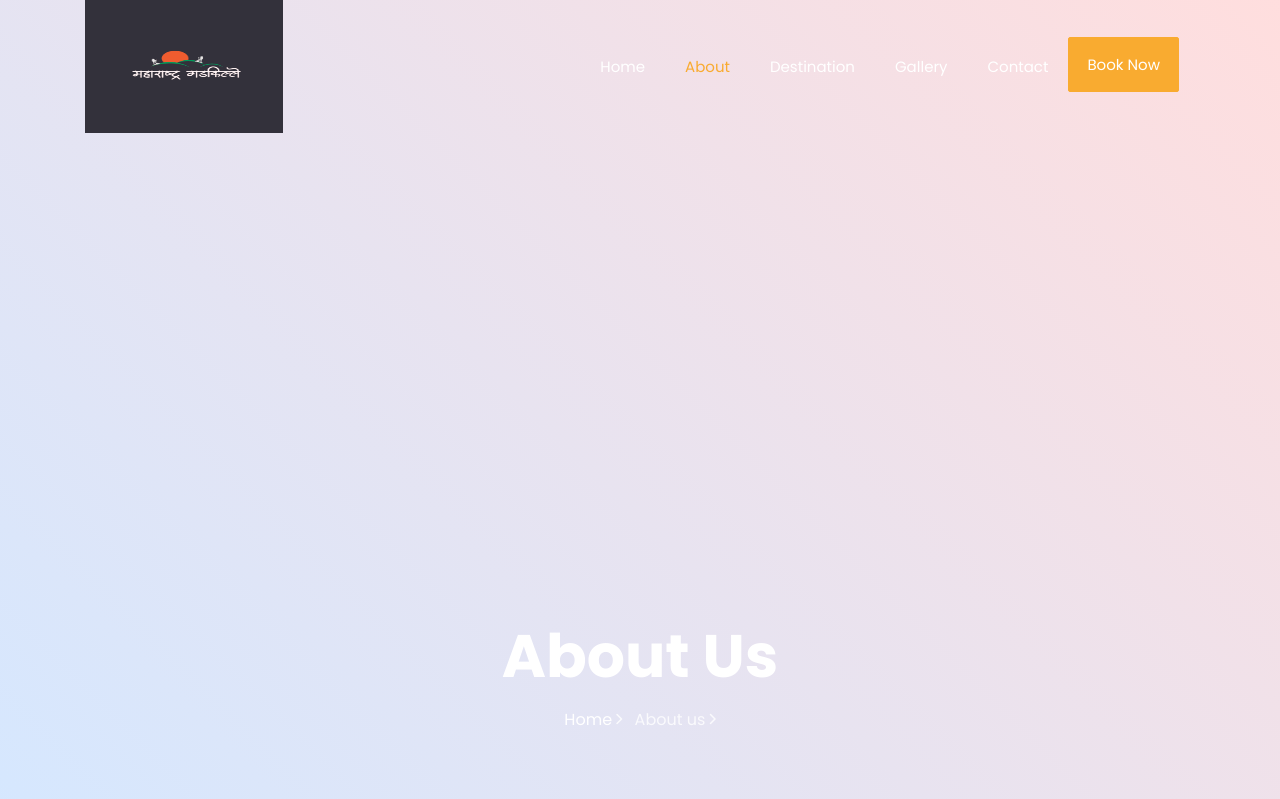
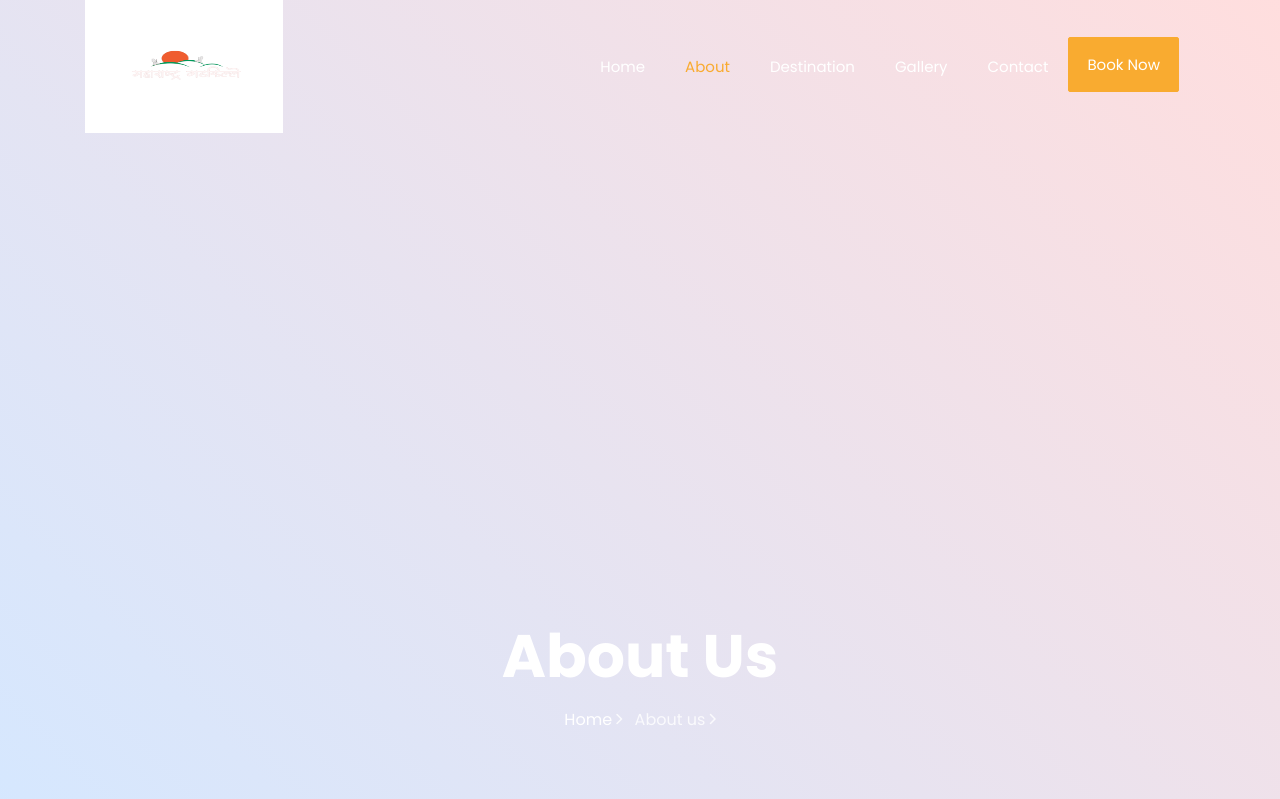
Before and after one commit to JeevanKumar100/MaharashtraTourism, a Django app: page /about/ in a window 1280 px wide. Shown: the top 799 px of the page. Run offline with Django 4.2, Linux system fonts and the light colour scheme; data that the repository does not hold is empty; some libraries are stand-ins or nearby versions; some web fonts are replaced.

Commit message:
color changed

```diff
--- a/gadkille/templates/base/base.html
+++ b/gadkille/templates/base/base.html
@@ -35,7 +35,7 @@
 	  <nav class="navbar navbar-expand-lg navbar-dark ftco_navbar bg-dark ftco-navbar-light" id="ftco-navbar">
 	    <div class="container">
 
-	      <a class="navbar-brand" href="{% url 'index' %}"><img src="{% static 'gadkille/assets/images/maharashtra.png' %}" width="150" height="85" class="d-inline-block align-text-top"></img></span></a>
+	      <a style="background-color:white;" class="navbar-brand" href="{% url 'index' %}"><img src="{% static 'gadkille/assets/images/maharashtra.png' %}" width="150" height="85" class="d-inline-block align-text-top"></img></span></a>
 	      <button class="navbar-toggler" type="button" data-toggle="collapse" data-target="#ftco-nav" aria-controls="ftco-nav" aria-expanded="false" aria-label="Toggle navigation">
 	        <span class="oi oi-menu"></span> Menu
 	      </button>
```
